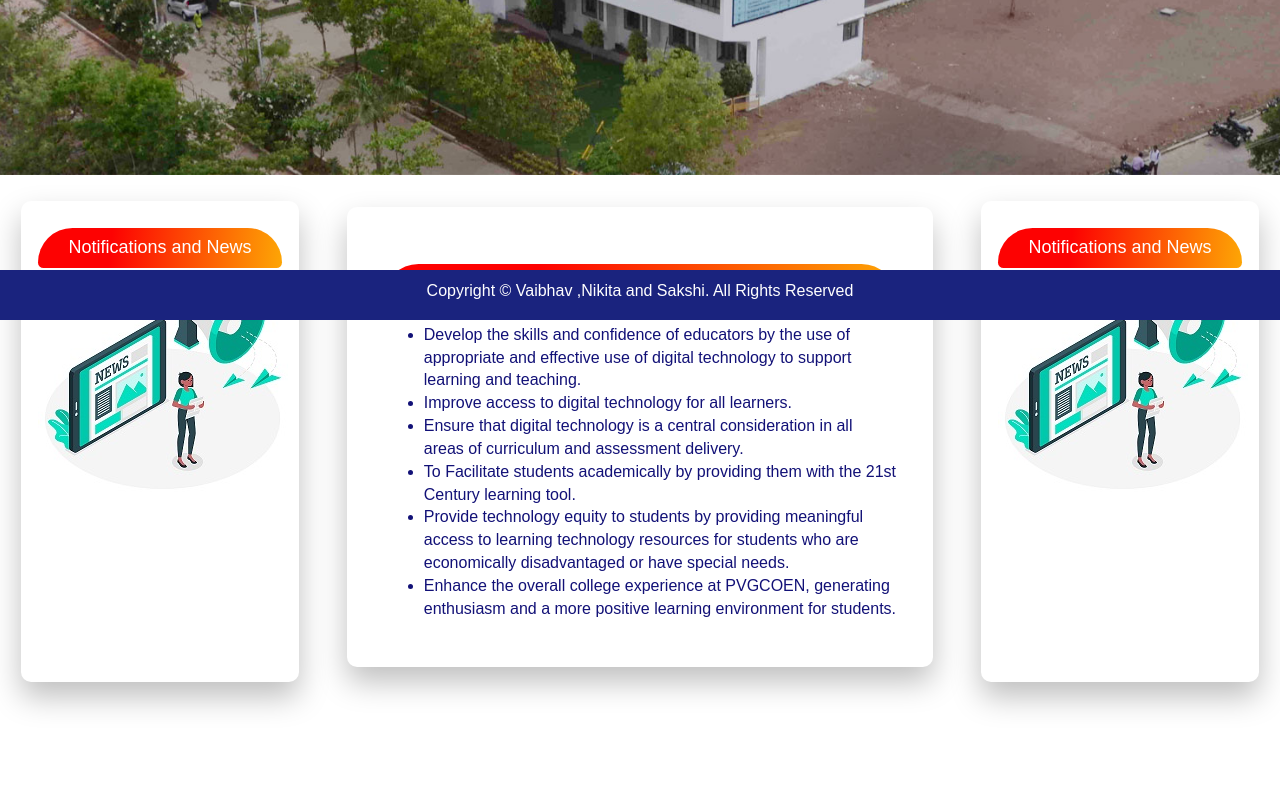
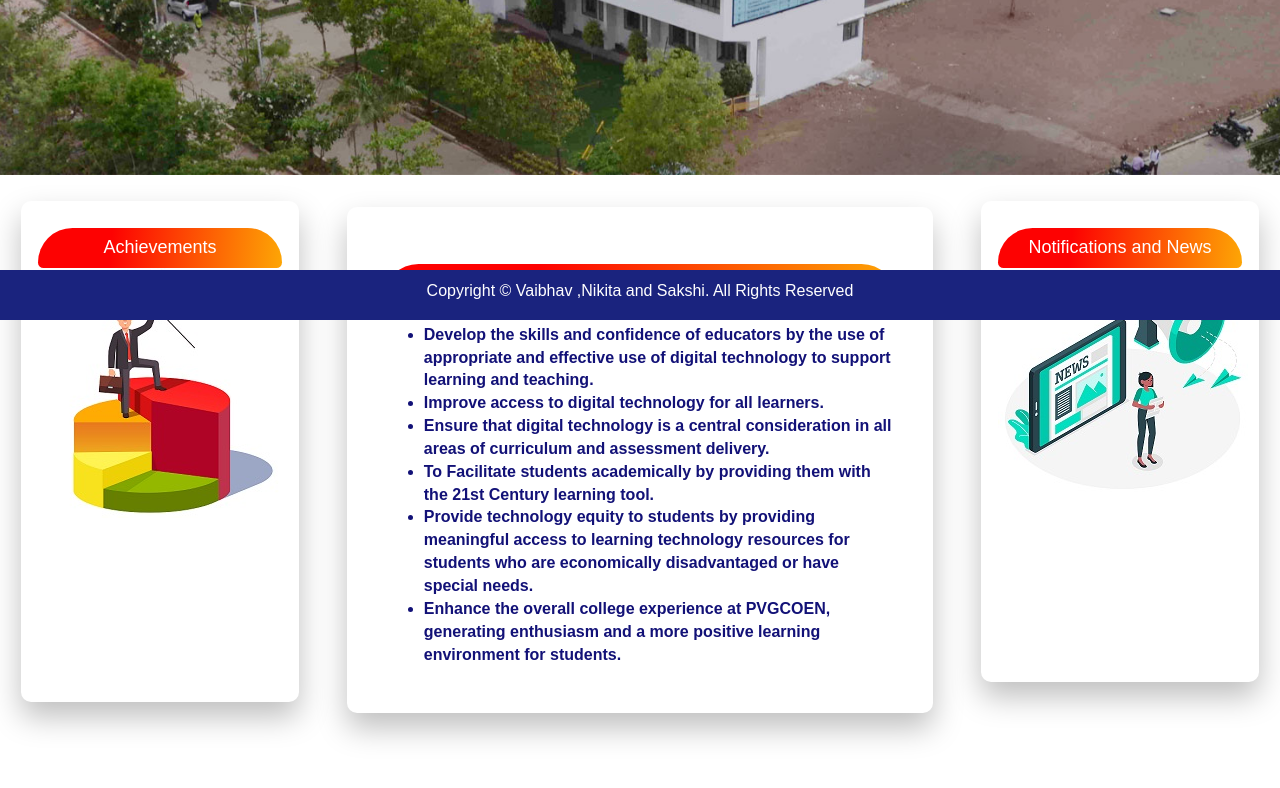
Before and after one commit to VaibhavBedarkar/PLOP, a PHP site: page / in a window 1280 px wide. Shown: the part 480-1268 px from the top of the page. Before the commit the page ends 1189 px from the top, so only its background shows below. Run offline with PHP 8.4, Linux system fonts and the light colour scheme; some web fonts are replaced.

Commit message:
Added: Index page awards

```diff
--- a/css/style.css
+++ b/css/style.css
@@ -106,9 +106,13 @@
     text-align: left;
     color: rgb(18, 17, 119);
     font-size: medium;
-    font-style:bolder;
+    font-weight: bold
+    ;}
+.inim{
+    width: 250px;
+    height: 250px;
+    align-content: center;
 }
-
 
 .he{
    padding-top: 10px;
@@ -150,7 +154,6 @@
     }
 }
 
-
 .banner_content {
     position: relative;
     padding: 6%;
--- a/index.html
+++ b/index.html
@@ -48,12 +48,12 @@
         <br>
         <div class="col-sm-3">
             <section class="banner_content">
-                <center> <div class="button_submit"><h4 class="he"> Notifications and News </h4></div></center>
-                  <img src="img/News.jpg" alt="">
+                <center> <div class="button_submit"><h4 class="he">Achievements </h4></div></center>
+                  <img  class="inim"src="img/award.jpg" alt="">
                 <div class="caption">
                   <marquee direction="up" scrolldelay = 150 >
-                    <li class="News">Welcome to Online Learning Platform</li><hr>
-                    <li class="News">This is demo news 2</a></li><hr>
+                    <li class="News">Mr. Piyush Bhangale, Hitesh Patel and Abhijit Shinde got selected in TCS Ltd.</li><hr>
+                    <li class="News">ABC ,XYZ got selected in MNO Ltd.</a></li><hr>
                   </marquee>
                 </div>
               </section>
```
Also changed, not shown: img/award.jpg (added).
